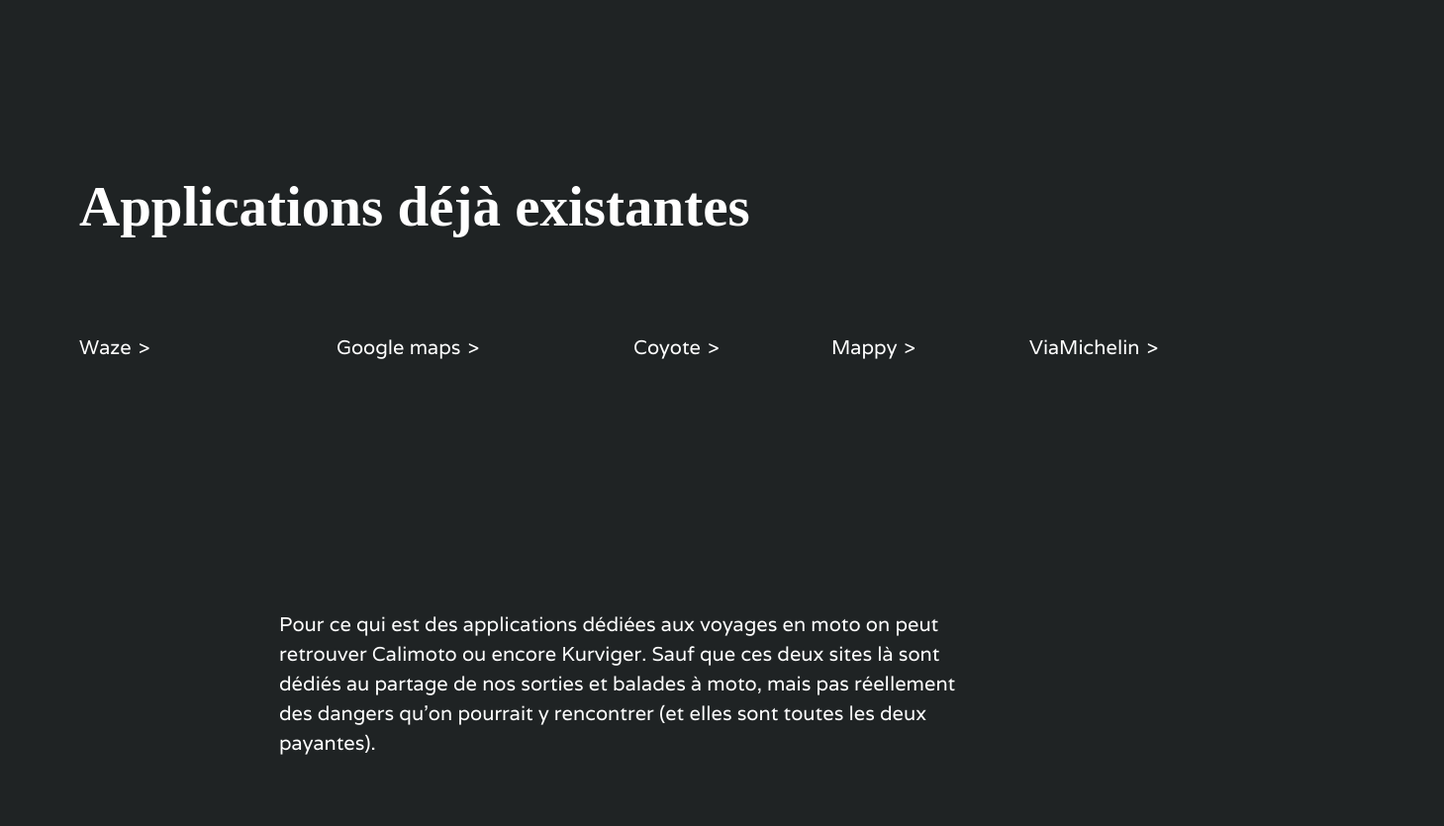
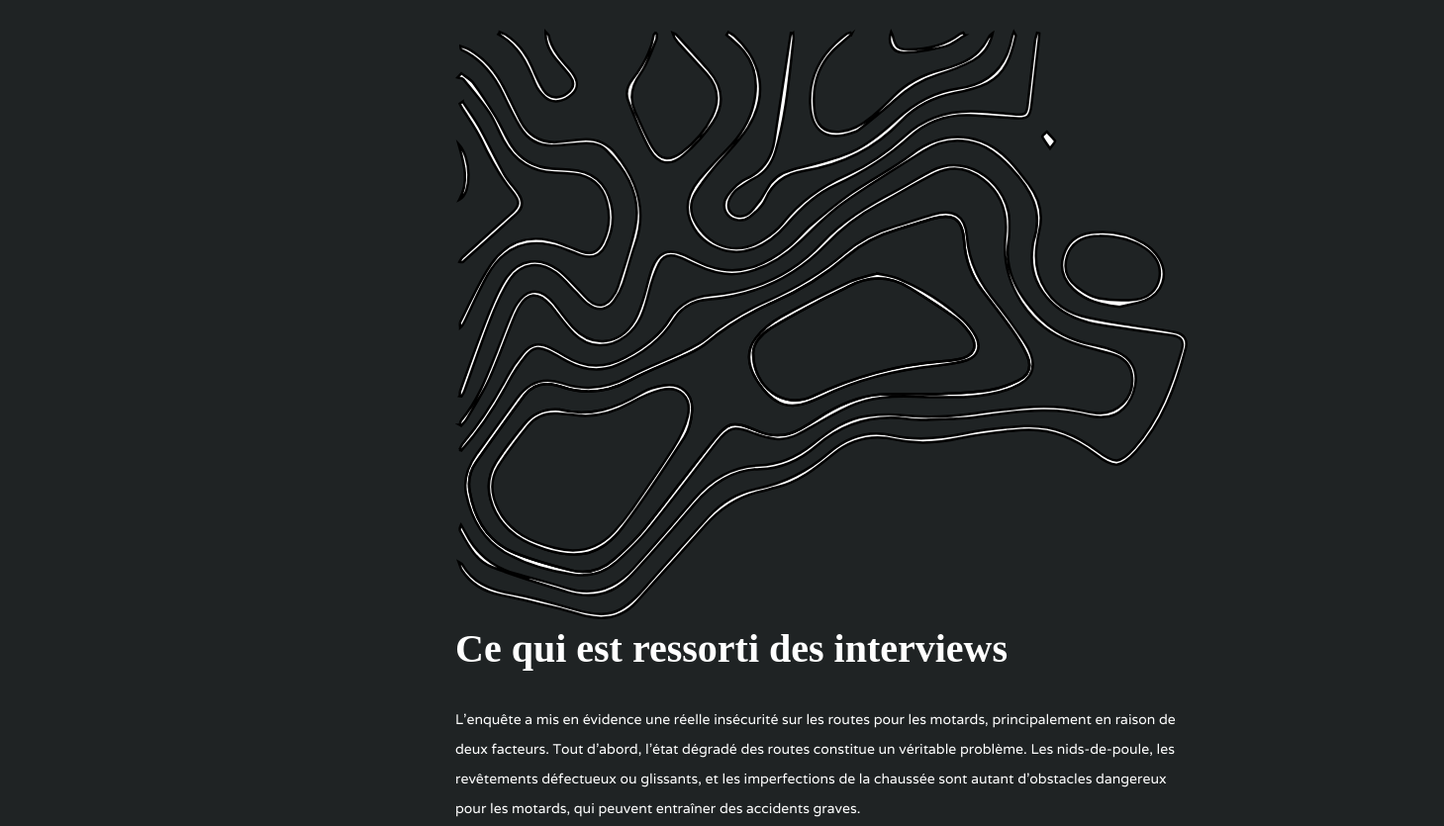
Before and after one commit to dewfrjo/TFA-D.jonathan, a website: page src/index.html in a window 1280 px wide. Shown: the part 1980-2815 px from the top of the page at 99% size, 1459 px wide, since content can reach past the window. Drawn offline with Linux system fonts and the light colour scheme; a web font is replaced by a local one.

Commit message:
ajout img + mise en place élément

```diff
--- a/src/index.html
+++ b/src/index.html
@@ -64,7 +64,9 @@
     </section>
 
     <section id="pourquoi" class="why">
-      <h2>Pourquoi ce sujet&nbsp;?</h2>
+      <img class="why--img" src="assets/images/photo-moto-modif.png" alt="">
+
+      <h2 class="why--title">Pourquoi ce sujet&nbsp;?</h2>
 
       <p class="why__text">En tant que motard moi-même, j’ai constaté que l’état déplorable des routes de nos régions
         est responsable de nombreux accidents de moto. Il était difficile de savoir ce qui nous attendait sur la route,
@@ -76,6 +78,7 @@
     </section>
 
     <section class="interview">
+      <img class="inter--img" src="assets/images/petit-relief.svg" alt="">
       <h3>Ce qui est ressorti des interviews</h3>
 
       <p class="interview__text">L’enquête a mis en évidence une réelle insécurité sur les routes pour les motards,
@@ -91,21 +94,20 @@
     </section>
 
     <section id="app-similaire" class="app-simi">
-      <div class="grid-concu">
+
       <h2 class="concu">Applications déjà existantes</h2>
-
       <div class="concu__text">
-          <ul>
+        <ul class="menu--deroulant">
           <li class="menu--deroulant menu--deroulant__1">
-            <p>Waze</p>
+          <p class="concu__title">Waze</p>
                  <p class="sous-menu">Son côté communautaire la rend particulièrement complète et efficace en temps réel.
                   Cela permet d’être toujours notifié des ralentissements, des possibles contrôles routiers,
                   mais aussi de trouver une place de parking, une station essence, etc.</p>
           </li>
         </ul>
-          <ul>
+        <ul class="menu--deroulant">
           <li class="menu--deroulant menu--deroulant__2">
-            <p>Google maps</p>
+          <p class="concu__title">Google maps</p>
                  <p class="sous-menu">Google Maps fait partie des incontournables lorsque vous prenez la voiture pour
                   vous rendre à une destination précise, notamment en raison de sa gratuité et du fait que l’application est
                   installée par défaut sur tous les smartphones Android. Le service de Google calcule le meilleur itinéraire
@@ -114,27 +116,27 @@
                   à vous guider, mais vous pouvez aussi les désactiver.</p>
           </li>
         </ul>
-          <ul>
+        <ul class="menu--deroulant">
           <li class="menu--deroulant menu--deroulant__3">
-            <p>Coyote</p>
+          <p class="concu__title">Coyote</p>
                  <p class="sous-menu">Assistance aux conducteurs autoroutiers principalement.
                   On trouve aussi l’ajout de la fonction Sécurité Prédictive qui ajuste ses conseils pour aborder
                   un virage dangereux en fonction de vos pratiques et de l’état de la route ou des conditions météo
                   (fonction lancée sur le boîtier Coyote Up avec assistant vocal).</p>
           </li>
         </ul>
-          <ul>
+        <ul class="menu--deroulant">
           <li class="menu--deroulant menu--deroulant__4">
-            <p>Mappy</p>
+          <p class="concu__title">Mappy</p>
                  <p class="sous-menu">Le service en ligne s’est doté d’une application mobile plutôt efficace.
                   Elle compte sur son GPS très efficace pour proposer l’un des meilleurs services d’info trafic en temps réel.
                   Vous obtenez des alertes personnalisées en cas de bouchon. Mais surtout, votre itinéraire comme l’info trafic
                   sont adaptés à votre mode de transport (voiture, moto, vélo, etc.).</p>
           </li>
         </ul>
-          <ul>
+        <ul class="menu--deroulant">
           <li class="menu--deroulant menu--deroulant__5">
-            <p>ViaMichelin</p>
+          <p class="concu__title">ViaMichelin</p>
                  <p class="sous-menu">ViaMichelin est une application développée par Michelin.
                   Elle offre de nombreuses fonctionnalités pratiques, notamment la recherche de restaurants,
                   d’hébergements et de stations-service à proximité, ainsi que la fourniture d’itinéraires et
@@ -143,11 +145,9 @@
           </li>
         </ul>
       </div>
-
       <p class="concu-simi">Pour ce qui est des applications dédiées aux voyages en moto on peut retrouver Calimoto
         ou encore Kurviger. Sauf que ces deux sites là sont dédiés au partage de nos sorties et balades à moto,
         mais pas réellement des dangers qu’on pourrait y rencontrer (et elles sont toutes les deux payantes).</p>
-      </div>
     </section>
 
     <section id="avantages" class="avantage">
--- a/src/styles/components/_appSimi.scss
+++ b/src/styles/components/_appSimi.scss
@@ -1,41 +1,35 @@
 .app-simi{
-    margin-top: 150px;
+    margin-top: 100px;
     display: flex;
+    flex-direction: column;
+    background-color: black;
 }
 .concu{
-    grid-column: 1 / 6;
-    grid-row: 1;
     margin-left: 40px;
-
+    margin-top: 100px;
+    margin-bottom: 100px;
     &__text{
         display: flex;
-        justify-content: space-between;
-        grid-column: 1 / 6;
-        grid-row: 2;
-        align-self: center;
-
+        flex-wrap: wrap;
+        align-content: center;
     }
-}
-.grid-concu{
-    position: relative;
-    display: grid;
-    grid-template-columns: repeat(5, 1fr);
-    grid-template-rows: repeat(6, 100px);
-    gap: 10px;
-    margin: 40px;
-}
-.concu-simi{
-    grid-column: 2 / 5;
-    grid-row: 5;
+    &-simi{
+        max-width: 740px;
+        text-align: center;
+        display: flex;
+        justify-content: center;
+        margin: 0 auto;
+        padding-top: 100px;
+        padding-bottom: 100px;
+    }
 }
 .menu--deroulant{
     content: '>';
-    position: absolute;
-    display: inline-block;
-    &__1{
-        grid-column: 3;
-        grid-row: 2;
-    }
+    // position: absolute;
+    // display: inline-block;
+    display: flex;
+    padding: 20px;
+
     &__2{
         left: 300px;
     }
--- a/src/styles/components/_interview.scss
+++ b/src/styles/components/_interview.scss
@@ -11,3 +11,10 @@
         min-width: 55ch;
     }
 }
+.inter--img{
+    position: absolute;
+    left: -227px;
+    width: 610px;
+    rotate: 310deg;
+    opacity: 40%;
+}
--- a/src/styles/components/_menu.scss
+++ b/src/styles/components/_menu.scss
@@ -78,6 +78,7 @@
 
 .content{
     height: 100%;
+    overflow: hidden;
 }
 
 .intro{
```
Also changed, not shown: src/styles/components/_why.scss (+13 -2 lines), src/assets/images/coyote.svg (added), src/assets/images/google-maps.svg (added), src/assets/images/mappy.svg (added), src/assets/images/petit-relief.svg (added), src/assets/images/photo-moto-modif.png (added), src/assets/images/via-michelin.svg (added), src/assets/images/waze.svg (added). Lines whose indentation alone changed are shown as unchanged.
